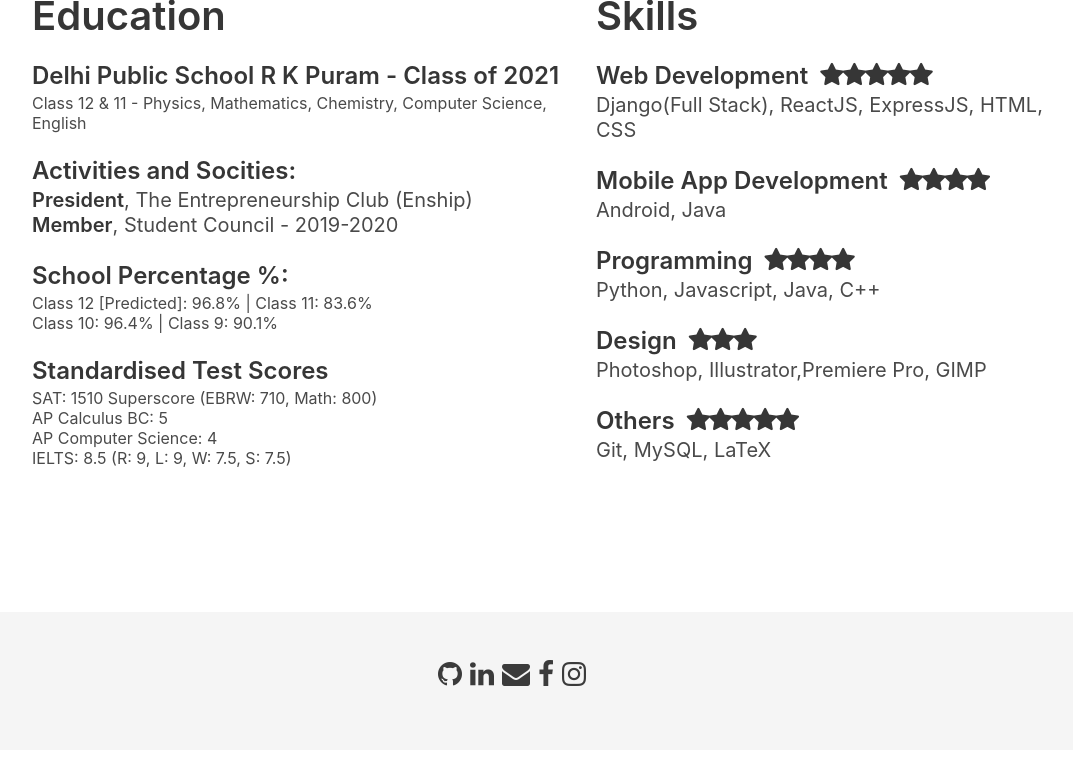
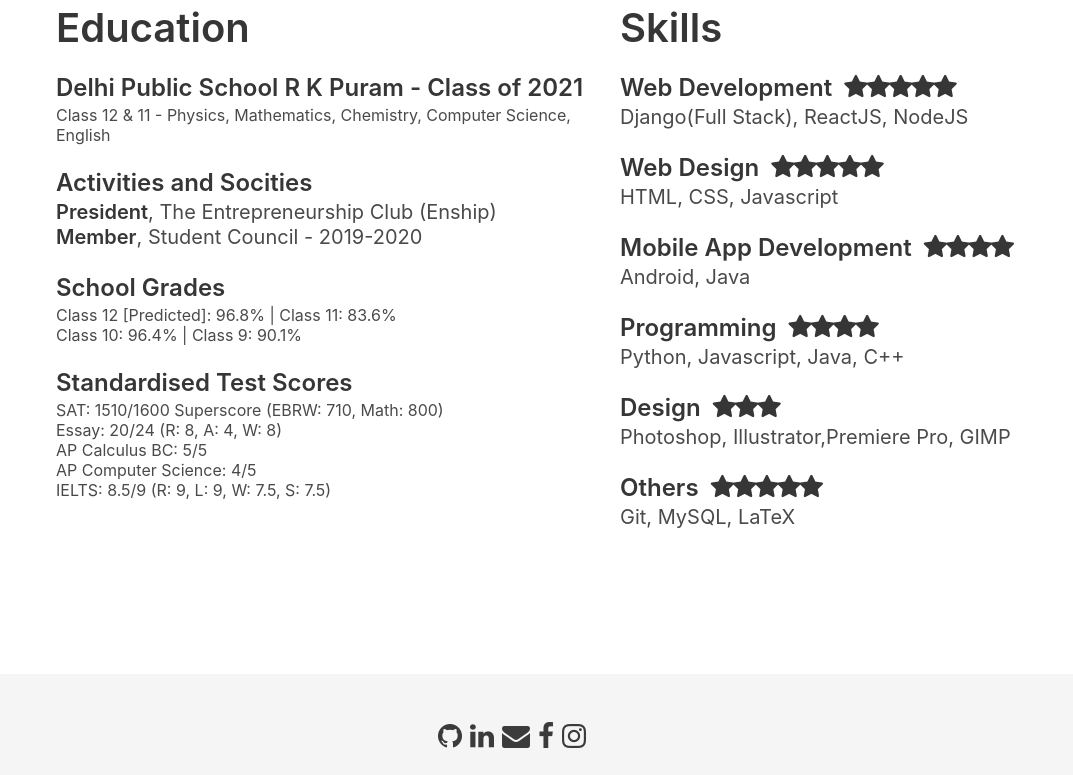
Before and after one commit to Avikam03/Avikam03, a Gatsby site: page /about in a window 1280 px wide. Shown: the part 1340-2115 px from the top of the page, without its empty margins (128-1201 px from the left). Before the commit the page ends 2090 px from the top, so only its background shows below. Built offline with nearby package versions, Linux system fonts and the light colour scheme; Gatsby itself is replaced by a stand-in of ours.

Commit message:
made minor changes

```diff
--- a/src/pages/about.js
+++ b/src/pages/about.js
@@ -52,10 +52,11 @@ const Resume = () => (
             </p>
           </center>
 
-        <section class="section ">
+        <section class="section mt-3">
           {/* <div class="columns is-multiline mx-6 pt-6"> */}
           <div class="columns is-multiline">
               {/* <div class="column is-half mr-6"> */}
+              <div class="column is-narrow"></div>
               <div class="column is-narrow"></div>
               <div class="column is-narrow"></div>
               <div class="column is-narrow"></div>
@@ -71,7 +72,7 @@ const Resume = () => (
                     Class 12 & 11 - Physics, Mathematics, Chemistry, Computer Science, English
                 </h1>
                 <h1 class="title is-4 mt-3">
-                  <strong>Activities and Socities:</strong>
+                  <strong>Activities and Socities</strong>
                 </h1>
                 <h1 class="subtitle is-5">
                   <ul>
@@ -80,7 +81,7 @@ const Resume = () => (
                   </ul>
                 </h1>
                 <h1 class="title is-4 mt-3">
-                  School Percentage %:
+                  School Grades
                 </h1>
                 <ul class="subtitle is-6">
                     <li>Class 12 [Predicted]: 96.8% | Class 11: 83.6%</li>
@@ -98,10 +99,11 @@ const Resume = () => (
                   Standardised Test Scores
                 </h1>
                 <ul class="subtitle is-6">
-                  <li>SAT: 1510 Superscore (EBRW: 710, Math: 800)</li>
-                  <li>AP Calculus BC: 5</li>
-                  <li>AP Computer Science: 4</li>
-                  <li>IELTS: 8.5 (R: 9, L: 9, W: 7.5, S: 7.5)</li>
+                  <li>SAT: 1510/1600 Superscore (EBRW: 710, Math: 800)</li>
+                  <l1>Essay: 20/24 (R: 8, A: 4, W: 8)</l1>
+                  <li>AP Calculus BC: 5/5</li>
+                  <li>AP Computer Science: 4/5</li>
+                  <li>IELTS: 8.5/9 (R: 9, L: 9, W: 7.5, S: 7.5)</li>
                 </ul>
               </div>
               {/* <div class="column ml-5"> */}
@@ -118,7 +120,16 @@ const Resume = () => (
                   <span class="fa fa-star"></span>
                   <span class="fa fa-star"></span>
                 </h1>
-                <p class="subtitle">Django(Full Stack), ReactJS, ExpressJS, HTML, CSS</p>
+                <p class="subtitle">Django(Full Stack), ReactJS, NodeJS</p>
+                <h1 class="title is-4 mt-3">
+                  Web Design &nbsp;
+                  <span class="fa fa-star"></span>
+                  <span class="fa fa-star"></span>
+                  <span class="fa fa-star"></span>
+                  <span class="fa fa-star"></span>
+                  <span class="fa fa-star"></span>
+                </h1>
+                <p class="subtitle">HTML, CSS, Javascript</p>
                 <h1 class="title is-4 mt-3">
                   Mobile App Development &nbsp;
                   <span class="fa fa-star"></span>
```
